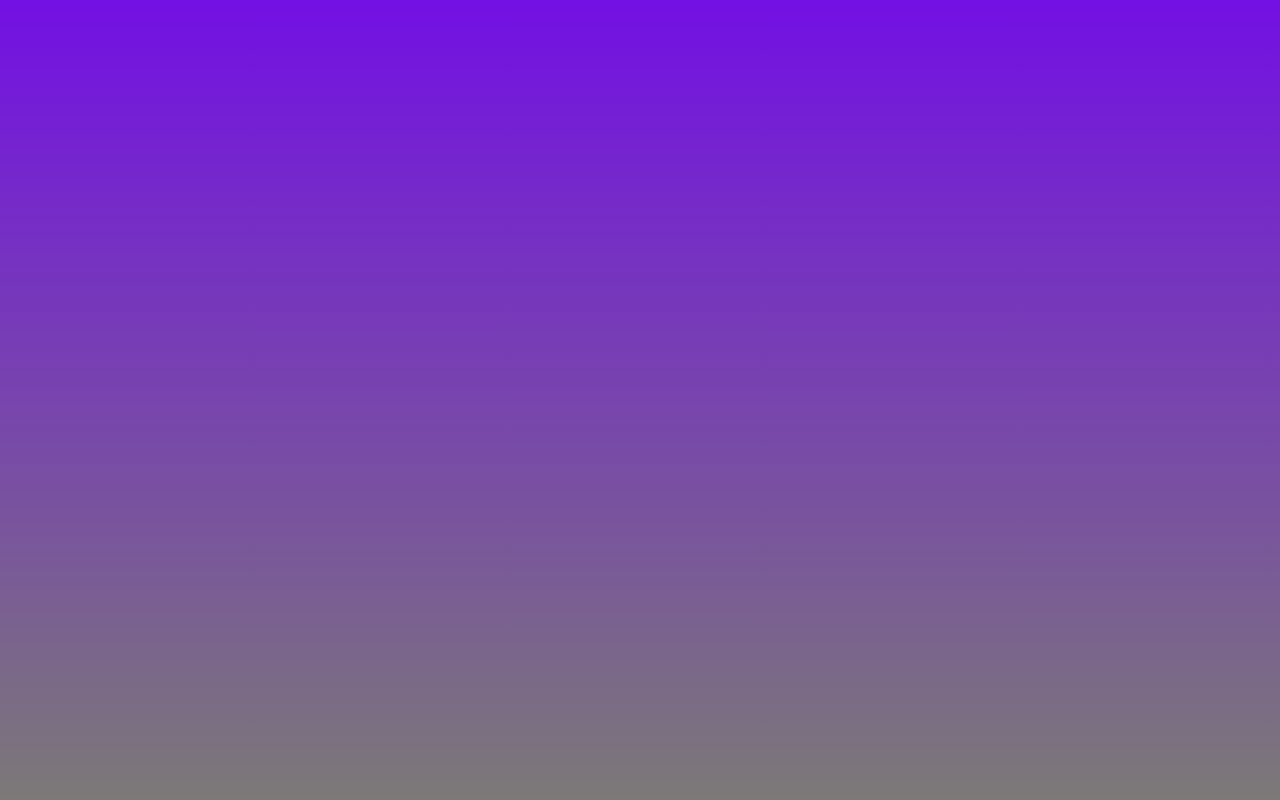
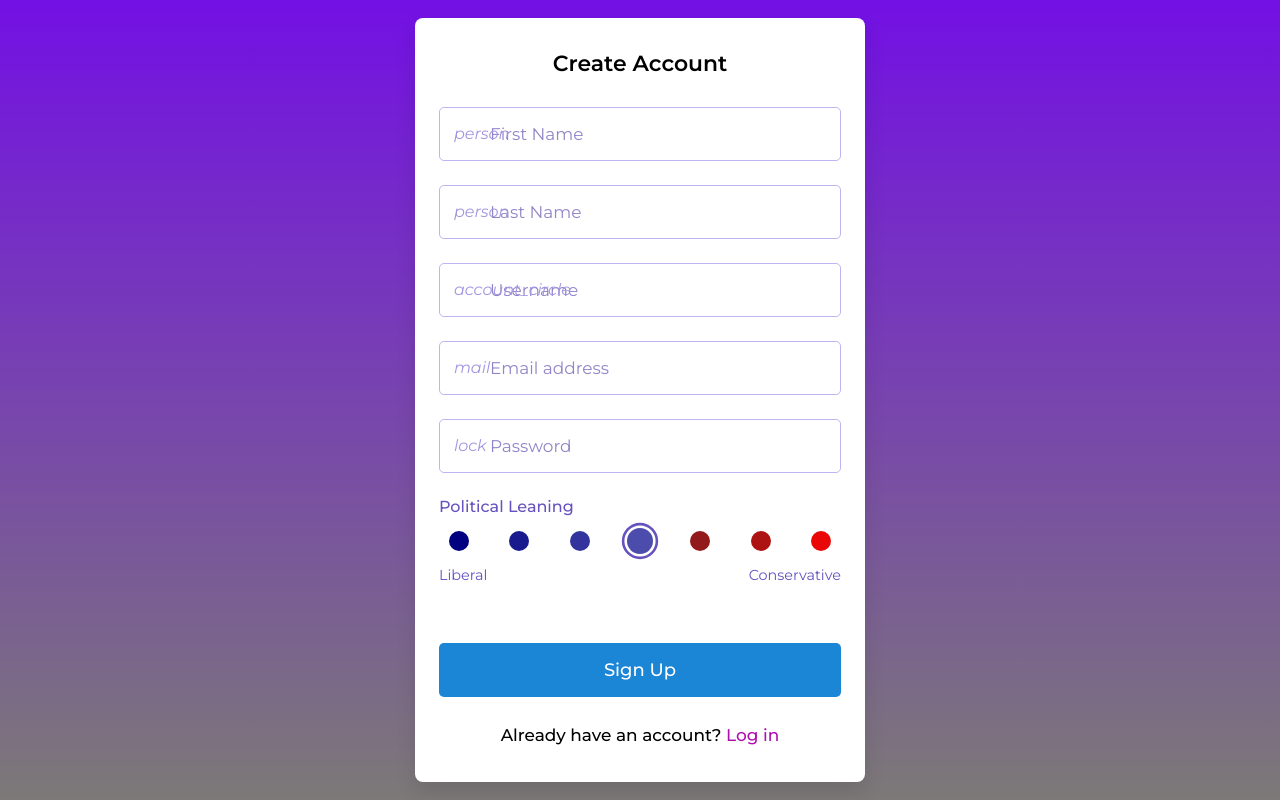
Before and after one commit to SavoyeLuc/ProgressIsWinning, a React (Vite) app in the folder MGProject/: page /signup in a window 1280 px wide. Before the commit this address had no page. Built offline with nearby package versions, Linux system fonts and the light colour scheme.

Commit message:
Adding SignUp

```diff
--- a/MGProject/src/App.jsx
+++ b/MGProject/src/App.jsx
@@ -2,6 +2,7 @@ import { BrowserRouter as Router, Routes, Route, useNavigate } from 'react-route
 import InputField from "./components/Login/InputField";
 import Home from './pages/Home';
 import CreatePost from './components/Posts/CreatePost';
+import SignUp from './components/Login/SignUp';
 
 const LoginForm = () => {
   const navigate = useNavigate();
@@ -22,7 +23,10 @@ const LoginForm = () => {
       </form>
 
       <p className="signup-prompt">
-        Don&apos;t have an account? <a href="#" className="signup-link">Sign up</a>
+        Don&apos;t have an account? <a href="#" onClick={(e) => {
+          e.preventDefault();
+          navigate('/signup');
+        }} className="signup-link">Sign up</a>
       </p>
     </div>
   );
@@ -34,6 +38,7 @@ const App = () => {
       <Routes>
         <Route path="/" element={<LoginForm />} />
         <Route path="/login" element={<LoginForm />} />
+        <Route path="/signup" element={<SignUp />} />
         <Route path="/home" element={<Home />} />
         <Route path="/create-post" element={<CreatePost />} />
       </Routes>
--- /dev/null
+++ b/MGProject/src/components/Login/SignUp.jsx
@@ -0,0 +1,52 @@
+import { useState } from 'react';
+import { useNavigate } from 'react-router-dom';
+import InputField from './InputField';
+
+const SignUp = () => {
+  const navigate = useNavigate();
+  const [selectedDot, setSelectedDot] = useState(3); // Middle dot selected by default
+
+  const handleSubmit = (e) => {
+    e.preventDefault();
+    navigate('/home');
+  };
+
+  return (
+    <div className="login-container signup-container">
+      <h2 className="form-title">Create Account</h2>
+      <form onSubmit={handleSubmit} className="login-form">
+        <InputField type="text" placeholder="First Name" icon="person" />
+        <InputField type="text" placeholder="Last Name" icon="person" />
+        <InputField type="text" placeholder="Username" icon="account_circle" />
+        <InputField type="email" placeholder="Email address" icon="mail" />
+        <InputField type="password" placeholder="Password" icon="lock" />
+
+        <div className="political-spectrum">
+          <label>Political Leaning</label>
+          <div className="dot-container">
+            {[...Array(7)].map((_, index) => (
+              <button
+                key={index}
+                type="button"
+                className={`dot ${selectedDot === index ? 'selected' : ''}`}
+                onClick={() => setSelectedDot(index)}
+              />
+            ))}
+          </div>
+          <div className="spectrum-labels">
+            <span>Liberal</span>
+            <span>Conservative</span>
+          </div>
+        </div>
+
+        <button type="submit" className="login-button">Sign Up</button>
+      </form>
+
+      <p className="signup-prompt">
+        Already have an account? <a href="/login">Log in</a>
+      </p>
+    </div>
+  );
+};
+
+export default SignUp;
--- a/MGProject/src/components/Posts/CreatePost.jsx
+++ b/MGProject/src/components/Posts/CreatePost.jsx
@@ -5,15 +5,26 @@ const CreatePost = ({ onClose, onPostCreated }) => {
     const [title, setTitle] = useState('');
     const [content, setContent] = useState('');
 
-    const handleSubmit = async (e) => {
+    const handleSubmit = (e) => {
         e.preventDefault();
-        try {
-            const response = await axios.post('/api/posts', { title, content });
-            onPostCreated(response.data);
-            onClose();
-        } catch (error) {
-            console.error('Error creating post:', error);
-        }
+        const newPost = {
+            id: Date.now(),
+            title,
+            content,
+            author: 'Anonymous', // This should be replaced with actual user data later
+            timestamp: new Date().toISOString(),
+            likeCounts: { FL: 0, L: 0, SL: 0, M: 0, SR: 0, R: 0, FR: 0 }
+        };
+
+        // Get existing posts from localStorage
+        const existingPosts = JSON.parse(localStorage.getItem('posts') || '[]');
+        const updatedPosts = [newPost, ...existingPosts];
+
+        // Save to localStorage
+        localStorage.setItem('posts', JSON.stringify(updatedPosts));
+
+        onPostCreated(newPost);
+        onClose();
     };
 
     return (
@@ -36,7 +47,7 @@ const CreatePost = ({ onClose, onPostCreated }) => {
                     />
                     <div className="button-group">
                         <button type="submit">Create Post</button>
-                        <button type="button" onClick={onClose}>Cancel</button>
+                        <button type="button" onClick={onClose} className="cancel-button">Cancel</button>
                     </div>
                 </form>
             </div>
--- a/MGProject/src/css/Login.css
+++ b/MGProject/src/css/Login.css
@@ -192,3 +192,63 @@ body {
 .login-container a:hover {
   text-decoration: underline;
 }
+
+/* Sign up specific styles */
+.signup-container {
+  max-width: 450px;
+}
+
+.political-spectrum {
+  margin: 1.5rem 0;
+}
+
+.political-spectrum label {
+  display: block;
+  margin-bottom: 0.5rem;
+  color: #6652BE;
+  font-weight: 500;
+}
+
+.dot-container {
+  display: flex;
+  justify-content: space-between;
+  align-items: center;
+  padding: 0 10px;
+  margin: 15px 0;
+}
+
+.dot {
+  width: 20px;
+  height: 20px;
+  border-radius: 50%;
+  border: none;
+  cursor: pointer;
+  padding: 0;
+  transition: transform 0.2s ease;
+}
+
+.dot:nth-child(1) { background: #000080; }
+.dot:nth-child(2) { background: #1a1a8f; }
+.dot:nth-child(3) { background: #33339e; }
+.dot:nth-child(4) { background: #4c4cad; }
+.dot:nth-child(5) { background: #921a1a; }
+.dot:nth-child(6) { background: #ad1313; }
+.dot:nth-child(7) { background: #ea0707; }
+
+.dot.selected {
+  transform: scale(1.3);
+  box-shadow: 0 0 0 2px white, 0 0 0 4px #6652BE;
+}
+
+.spectrum-labels {
+  display: flex;
+  justify-content: space-between;
+  margin-top: 0.5rem;
+  color: #6652BE;
+  font-size: 0.9rem;
+}
+
+/* Remove the old slider styles */
+.slider, .slider::-webkit-slider-thumb {
+  display: none;
+}
--- a/MGProject/src/pages/Home.jsx
+++ b/MGProject/src/pages/Home.jsx
@@ -14,13 +14,29 @@ const Home = () => {
   useEffect(() => {
     const savedPosts = JSON.parse(localStorage.getItem('posts') || '[]');
     setPosts(savedPosts.length > 0 ? savedPosts : [
-      { id: 1, title: 'First Post', content: 'The Tyrannosaurus rex, or T-rex, was one of the most fearsome predators to ever walk the Earth. Living during the Late Cretaceous period, around 68–66 million years ago, this massive dinosaur could grow up to 40 feet long and 12 feet tall at the hips. With its powerful jaws filled with serrated teeth, it had one of the strongest bites of any land animal, capable of crushing bones with ease. Despite its short arms, which had only two fingers, the T-rex was a fast and intelligent hunter, likely preying on large herbivores and possibly scavenging when the opportunity arose. Fossil evidence suggests it had keen eyesight and an exceptional sense of smell, making it an apex predator of its time.' },
-      { id: 2, title: 'Second Post', content: 'The world’s political landscape is defined by power struggles, alliances, and conflicts. Major nations compete in trade, technology, and military influence, while regional wars and global issues like climate change fuel tensions. Democracy faces threats from rising authoritarianism and misinformation, yet diplomacy through organizations like the UN and NATO seeks to maintain stability amid shifting power dynamics.' }
+      {
+        id: 1,
+        title: 'First Post',
+        content: 'The Tyrannosaurus rex, or T-rex, was one of the most fearsome predators to ever walk the Earth...',
+        author: 'System',
+        timestamp: new Date('2024-01-01').toISOString(),
+        likeCounts: { FL: 40, L: 30, SL: 20, M: 45, SR: 25, R: 15, FR: 10 }
+      },
+      {
+        id: 2,
+        title: 'Second Post',
+        content: 'The worlds political landscape is defined by power struggles...',
+        author: 'System',
+        timestamp: new Date('2024-01-02').toISOString(),
+        likeCounts: { FL: 20, L: 35, SL: 40, M: 50, SR: 40, R: 35, FR: 20 }
+      }
     ]);
   }, []);
 
   const handlePostCreated = (newPost) => {
-    setPosts([...posts, newPost]);
+    const updatedPosts = [newPost, ...posts];
+    setPosts(updatedPosts);
+    localStorage.setItem('posts', JSON.stringify(updatedPosts));
     setIsCreateModalOpen(false);
   };
 
```
Also changed, not shown: 1 other file (tests, documents, lock files or other folders).
